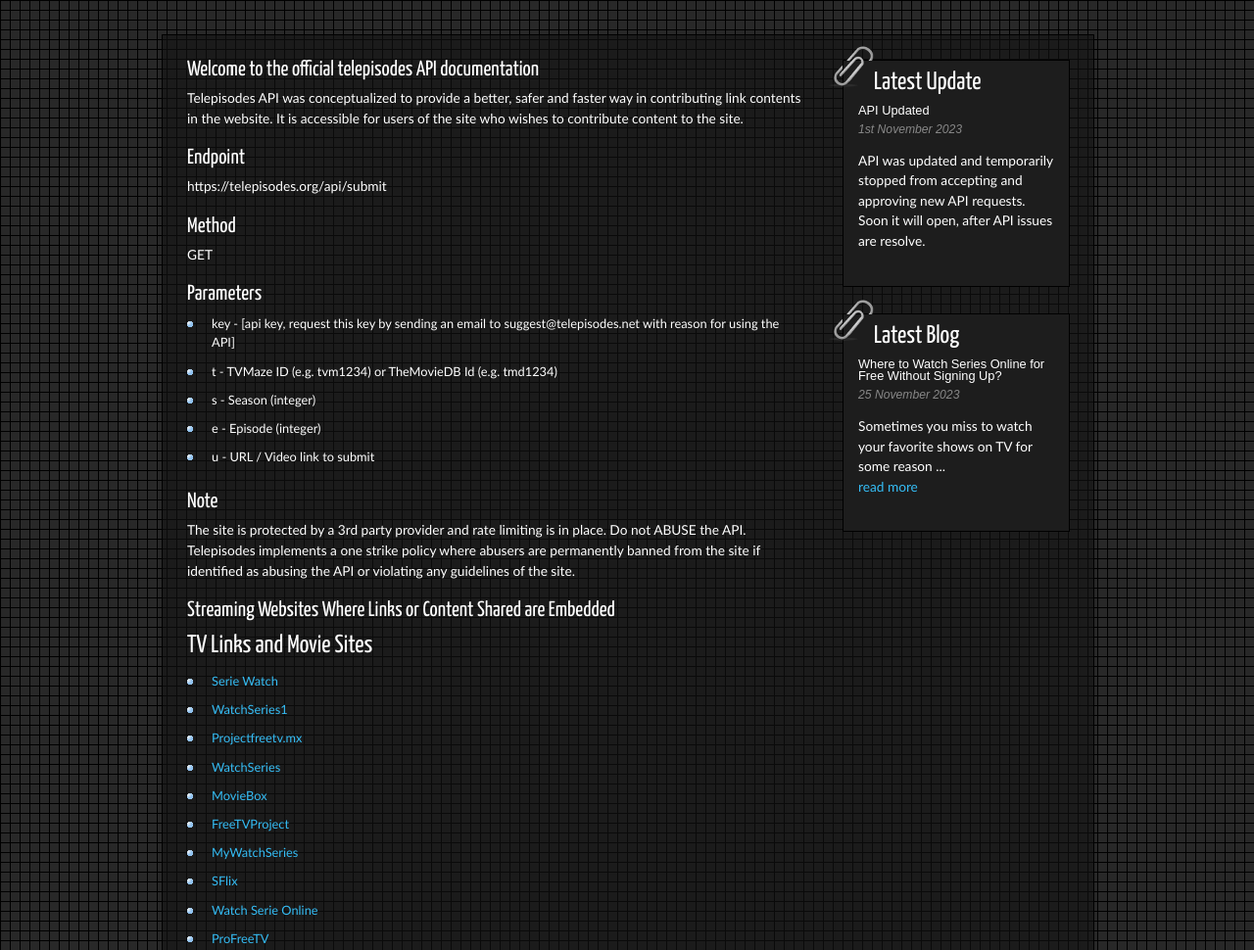
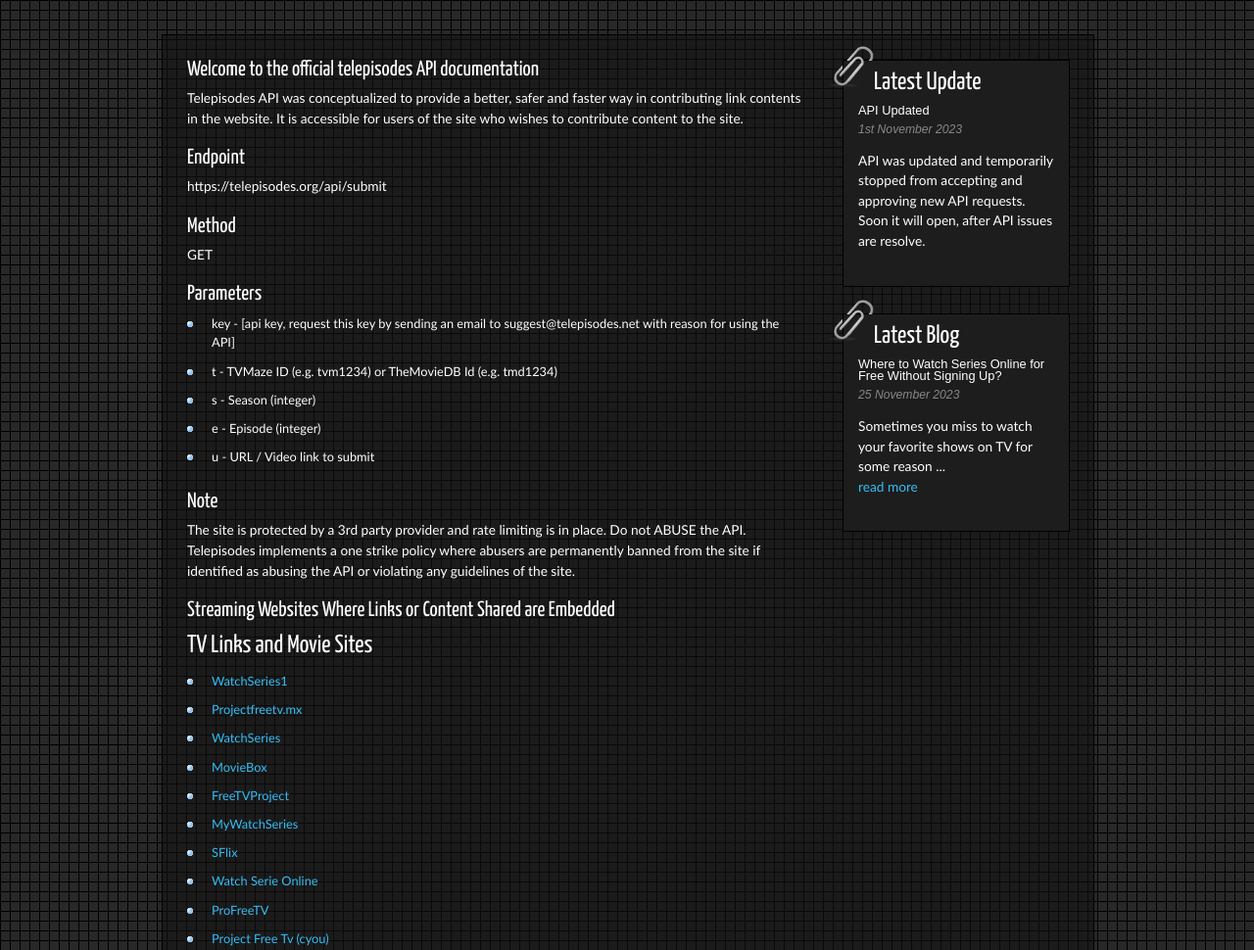
Before and after one commit to telepisodes/telepisodes.github.io, a plain HTML site: page index.html in a window 1280 px wide. Shown: the part 130-1100 px from the top of the page at 98% size. Drawn offline with Linux system fonts and the light colour scheme.

Commit message:
Remove Serie Watch link from index.html

```diff
--- a/index.html
+++ b/index.html
@@ -64,7 +64,6 @@
         <h2>Streaming Websites Where Links or Content Shared are Embedded</h2>
         <h3>TV Links and Movie Sites</h3>
         <ul>
-          <li><a title="watch series" href="https://serie.watch/">Serie Watch</a></li>
           <li><a href="https://www.watchseries1.lol" title="watch series">WatchSeries1</a></li>
         	<li><a href="https://www.projectfreetvmx.lol">Projectfreetv.mx</a></li>
         	<li><a href="https://www.watchseries.tube">WatchSeries</a></li>
```
